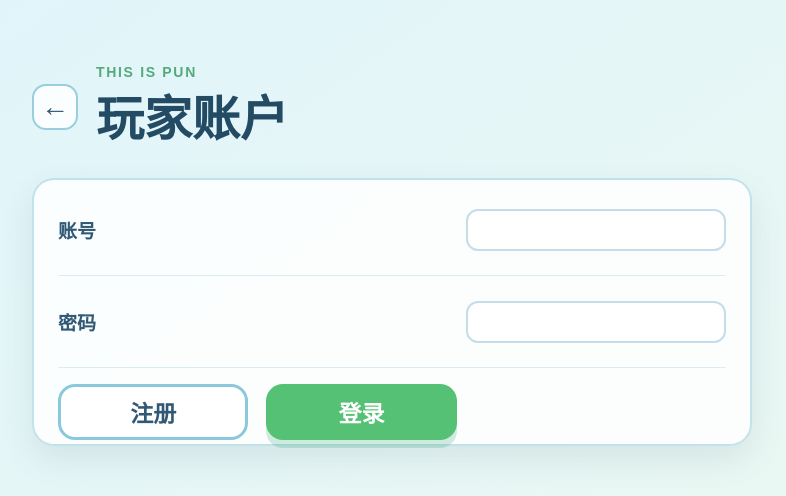
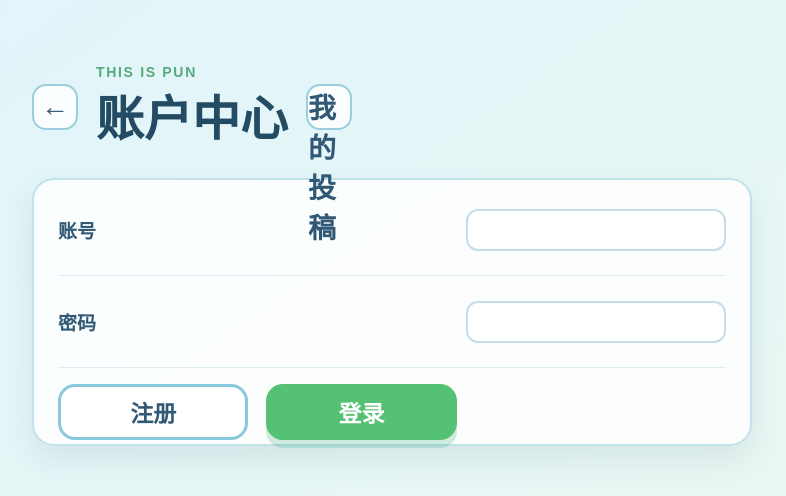
Before and after one commit to HaohaoLi521/game, a Vue app in the folder frontend/: page /account in a window 1280 px wide. Shown: the top 496 px of the page, without its empty margins (248-1034 px from the left). Built offline with nearby package versions, Linux system fonts and the light colour scheme.

Commit message:
feat: add player account center

```diff
--- a/frontend/src/router/index.ts
+++ b/frontend/src/router/index.ts
@@ -4,7 +4,7 @@ import GameView from "../views/GameView.vue";
 import PuzzleSelectView from "../views/PuzzleSelectView.vue";
 import ResultView from "../views/ResultView.vue";
 import SettingsView from "../views/SettingsView.vue";
-import AccountView from "../views/AccountView.vue";
+import AccountCenterView from "../views/AccountCenterView.vue";
 import SubmitView from "../views/SubmitView.vue";
 import MySubmissionsView from "../views/MySubmissionsView.vue";
 import WorkshopView from "../views/WorkshopView.vue";
@@ -14,7 +14,7 @@ const router = createRouter({
   routes: [
     { path: "/", name: "home", component: HomeView },
     { path: "/settings", name: "settings", component: SettingsView },
-    { path: "/account", name: "account", component: AccountView },
+    { path: "/account", name: "account", component: AccountCenterView },
     { path: "/puzzles", name: "puzzles", component: PuzzleSelectView },
     { path: "/game", name: "game", component: GameView },
     { path: "/result", name: "result", component: ResultView },
--- /dev/null
+++ b/frontend/src/views/AccountCenterView.vue
@@ -0,0 +1,44 @@
+<template>
+  <main class="settings-shell" aria-label="玩家账户中心">
+    <header class="settings-header">
+      <RouterLink to="/">←</RouterLink>
+      <div><p>THIS IS PUN</p><h1>账户中心</h1></div>
+      <RouterLink to="/my-submissions">我的投稿</RouterLink>
+    </header>
+
+    <section v-if="player.loggedIn" class="settings-card">
+      <h2>你好，{{ player.username }}</h2>
+      <div class="stats-row">
+        <div><span>已通关</span><strong>{{ player.solvedCount }}</strong></div>
+        <div><span>成就</span><strong>{{ player.achievements.length }}</strong></div>
+      </div>
+      <div v-if="player.achievements.length" class="answer-reveal">
+        <strong>已解锁成就</strong>
+        <span v-for="item in player.achievements" :key="item.id">{{ item.title }}：{{ item.description }}</span>
+      </div>
+      <button class="ghost-button" type="button" @click="player.logout">退出登录</button>
+    </section>
+
+    <section v-else class="settings-card">
+      <label class="settings-row"><span><strong>账号</strong></span><input v-model.trim="username" autocomplete="username" /></label>
+      <label class="settings-row"><span><strong>密码</strong></span><input v-model="password" type="password" autocomplete="current-password" /></label>
+      <p v-if="error" class="submit-error">{{ error }}</p>
+      <div class="answer-actions"><button class="secondary-button" type="button" @click="submit(true)">注册</button><button class="primary-button" type="button" @click="submit(false)">登录</button></div>
+    </section>
+  </main>
+</template>
+
+<script setup lang="ts">
+import { ref } from "vue";
+import { usePlayerStore } from "../stores/player";
+
+const player = usePlayerStore();
+const username = ref("");
+const password = ref("");
+const error = ref("");
+
+async function submit(register: boolean) {
+  error.value = "";
+  try { await player.login(username.value, password.value, register); } catch (err) { error.value = err instanceof Error ? err.message : "认证失败"; }
+}
+</script>
```
